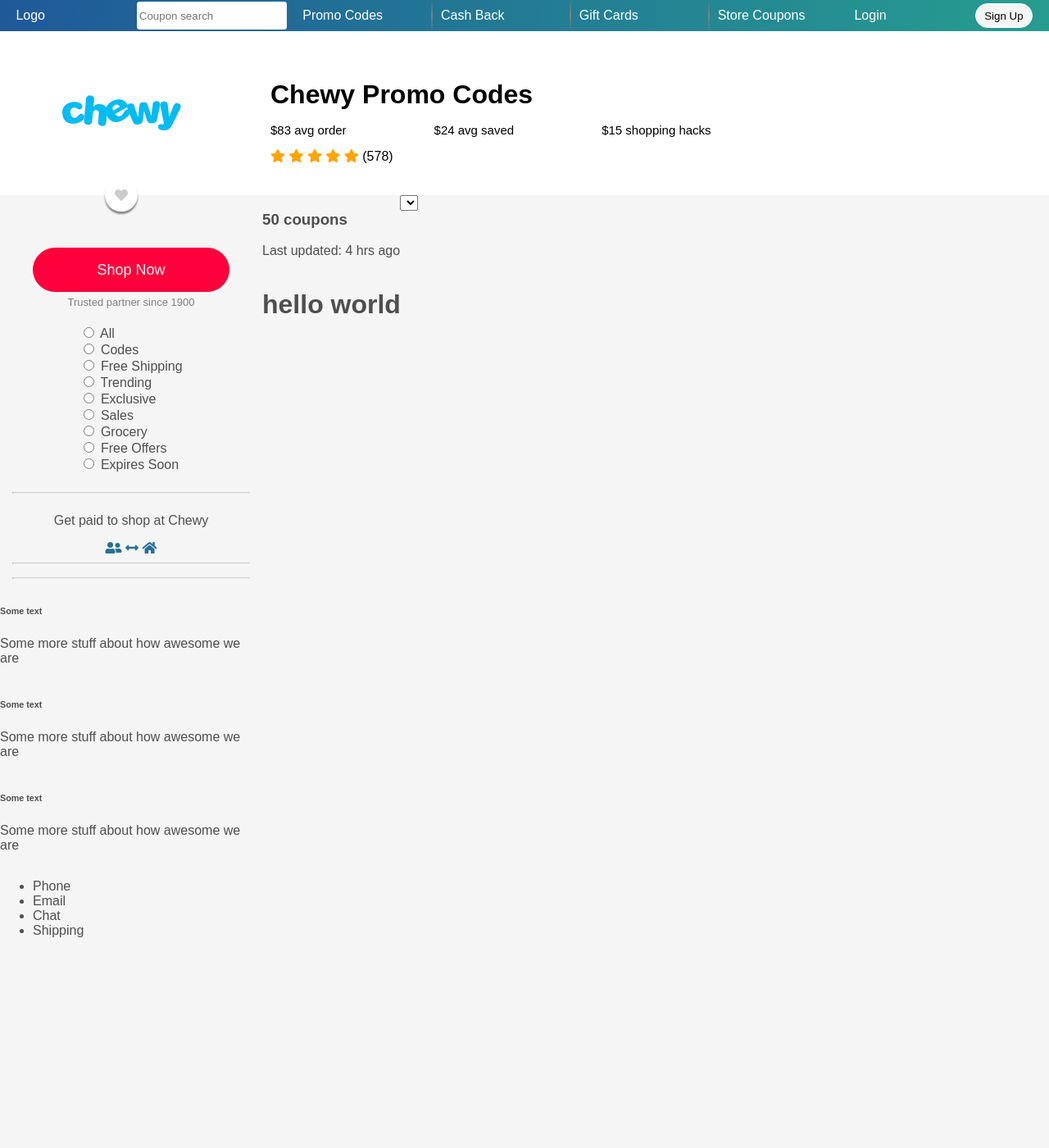
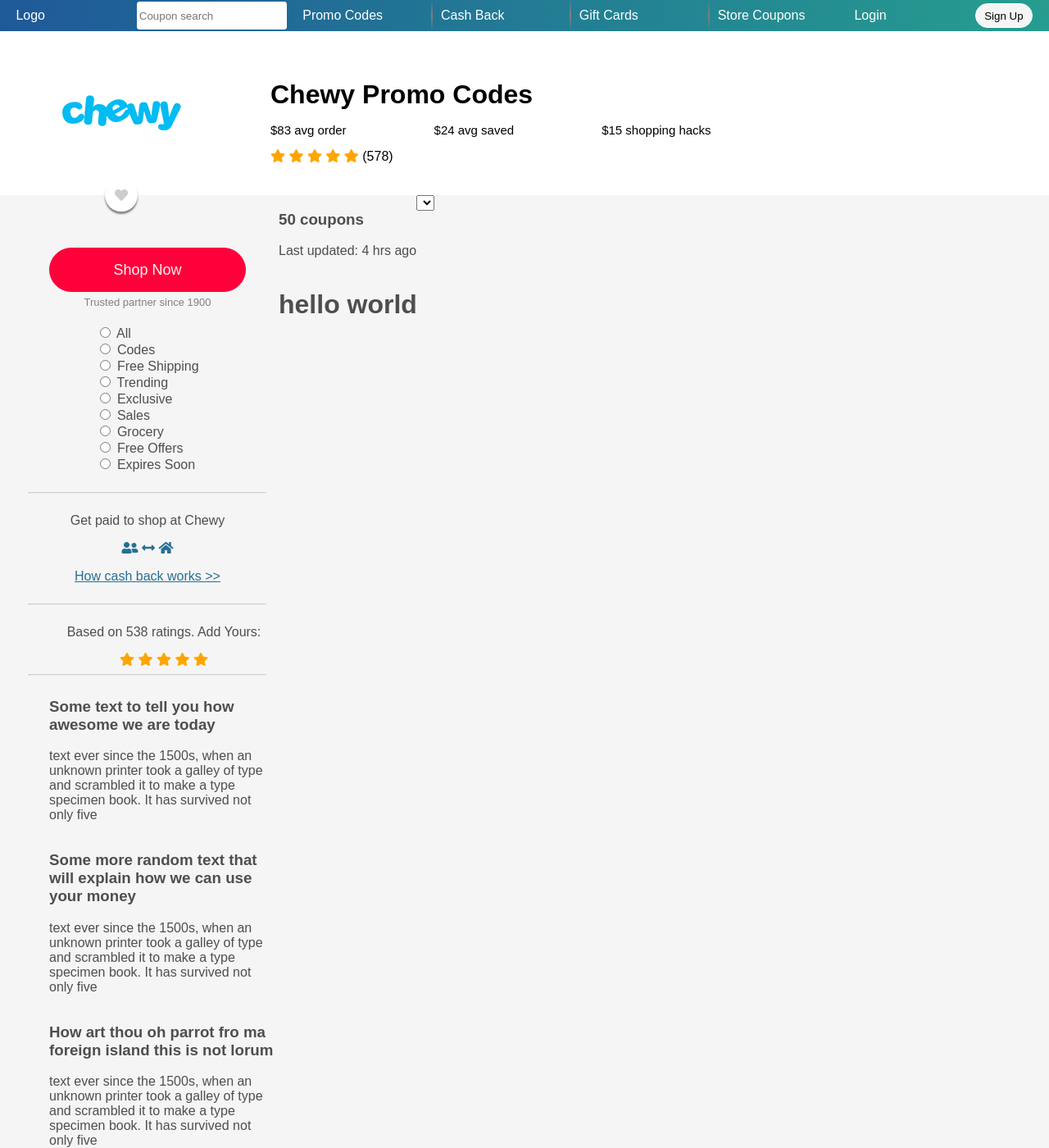
Before and after one commit to dd8917vk/jekyll, a Jekyll site: the page built from index.html, in a window 1280 px wide and 1400 px high. Shown: the whole window at 82% size. Built offline with Jekyll 4.4.1, drawn with Linux system fonts in a browser that asks for light colours; some of the changed text lies outside the part shown.

Commit message:
coming to finish on left panel

```diff
--- a/_includes/body.html
+++ b/_includes/body.html
@@ -49,30 +49,50 @@
             <i class="fas fa-user-friends"></i>
             <i class="fas fa-arrows-alt-h"></i>
             <i class="fas fa-home"></i>
+            <p><a href="#">How cash back works >></a></p>
         </div>
             <hr>
         <div class="star-body">
+            <p>Based on 538 ratings.  Add Yours:</p>
+            <span class="fa fa-star checked"></span>
+			<span class="fa fa-star checked"></span>
+			<span class="fa fa-star checked"></span>
+			<span class="fa fa-star checked"></span>
+			<span class="fa fa-star checked"></span>
         </div>
             <hr>
         <div class="left-panel-p">
-            <h6>Some text</h6>
-            <p>Some more stuff about how awesome we are</p>
+            <h3>Some text to tell you how awesome we are today</h3>
+            <p>text ever since the 1500s, when an unknown printer took a galley of type and scrambled it to make a type specimen book. It has survived not only five </p>
         </div>
         <div class="left-panel-p">
-            <h6>Some text</h6>
-            <p>Some more stuff about how awesome we are</p>
+            <h3>Some more random text that will explain how we can use your money</h3>
+            <p>text ever since the 1500s, when an unknown printer took a galley of type and scrambled it to make a type specimen book. It has survived not only five </p>
         </div>
         <div class="left-panel-p">
-            <h6>Some text</h6>
-            <p>Some more stuff about how awesome we are</p>
+            <h3>How art thou oh parrot fro ma foreign island this is not lorum</h3>
+            <p>text ever since the 1500s, when an unknown printer took a galley of type and scrambled it to make a type specimen book. It has survived not only five </p>
         </div>
         <div class="contact-coupon">
-            <ul>
-                <li>Phone</li>
-                <li>Email</li>
-                <li>Chat</li>
-                <li>Shipping</li>
-            </ul>
+            <p>Contact Chewy</p>
+            <hr>
+            <hr style="margin-top: -7px;">
+            <div class="left-frame-contact">
+                <p><i class="fas fa-phone"></i></p>
+                <p>888-442-3423</p>
+            </div>
+            <div class="left-frame-contact">
+                <p><i class="fas fa-envelope"></i></p>
+                <p>Email</p>
+            </div >
+            <div class="left-frame-contact">
+                <p><i class="fas fa-comment-dots"></i></p>
+                <p>Chat</p>
+            </div>
+            <div class="left-frame-contact">
+                <p><i class="fas fa-shipping-fast"></i></p>
+                <p>Shipping</p>
+            </div>
 
         </div>
     </div>
--- a/_includes/header.html
+++ b/_includes/header.html
@@ -1,7 +1,7 @@
 <!-- For desktop layout -->
 <div class="flex-header">
 	<div class="flex-chewy">
-        <img src="./assets/images/chewy.png"/>
+		<img src="./assets/images/chewy.png" />
 		<div class="heart">
 			<i class="fas fa-heart"></i>
 		</div>
--- a/_sass/body.scss
+++ b/_sass/body.scss
@@ -10,6 +10,7 @@
     display: flex;
     width: 25%;
     flex-direction: column;
+    margin-left: 20px;
 }
 .left-panel-top-button {
     margin-top: 4em;
@@ -52,6 +53,26 @@
     text-align:center;
     color: #266f95;
 }
+.star-body{
+    margin-left: 40px;
+    text-align:center;
+}
+.cash-back p a {
+    color: #266f95
+}
+.left-panel-p {
+    margin-left: 40px;
+}
+.contact-coupon {
+    margin-left: 40px;
+}
+.contact-coupon p {
+    text-align:center;
+}
+.contact-coupon div {
+    display:flex;
+    justify-content: space-between;
+}
 .info-bar-flex{
     display: flex;
 }
```
Also changed, not shown: 5 other files. Lines whose indentation alone changed are shown as unchanged.
